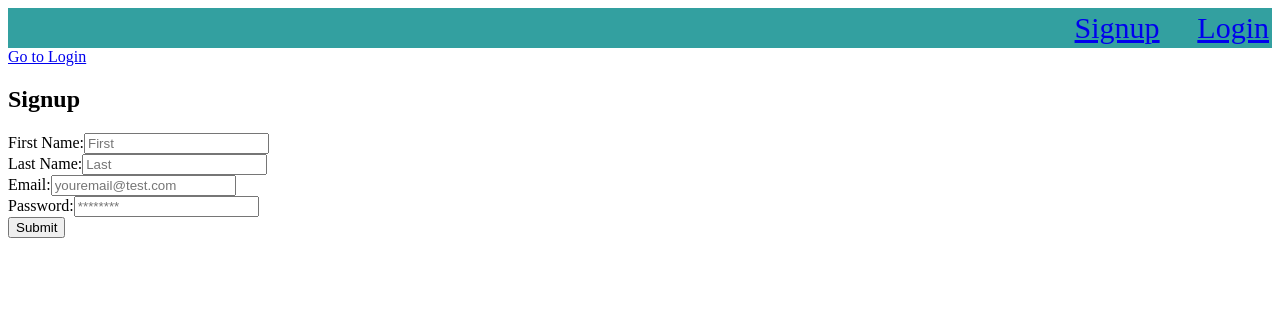
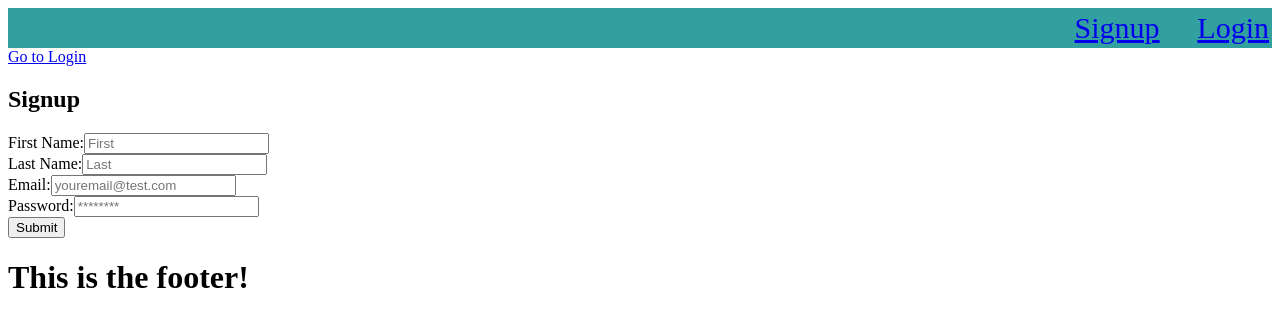
Before and after one commit to Joelhiguera/petpets, a React (Create React App) app in the folder petpets/: page /signup in a window 1280 px wide. Shown: the top 326 px of the page. Built offline with nearby package versions, Linux system fonts and the light colour scheme.

Commit message:
create footer function and import it in app.js

```diff
--- a/petpets/src/App.js
+++ b/petpets/src/App.js
@@ -12,6 +12,7 @@ import Home from './pages/Home';
 import Login from './pages/Login';
 import Signup from './pages/Signup';
 import Nav from './components/Nav';
+import Footer from './components/Footer'
 
 const httpLink = createHttpLink({
   uri: '/graphql',
@@ -57,7 +58,7 @@ function App() {
 
 
             </Routes>
-
+            <Footer />
         </div>
       </Router>
     </ApolloProvider>
--- a/petpets/src/components/Footer/index.js
+++ b/petpets/src/components/Footer/index.js
@@ -0,0 +1,9 @@
+import React from 'react'
+
+function Footer() {
+  return (
+    <h1>This is the footer!</h1>
+  )
+}
+
+export default Footer;
```
